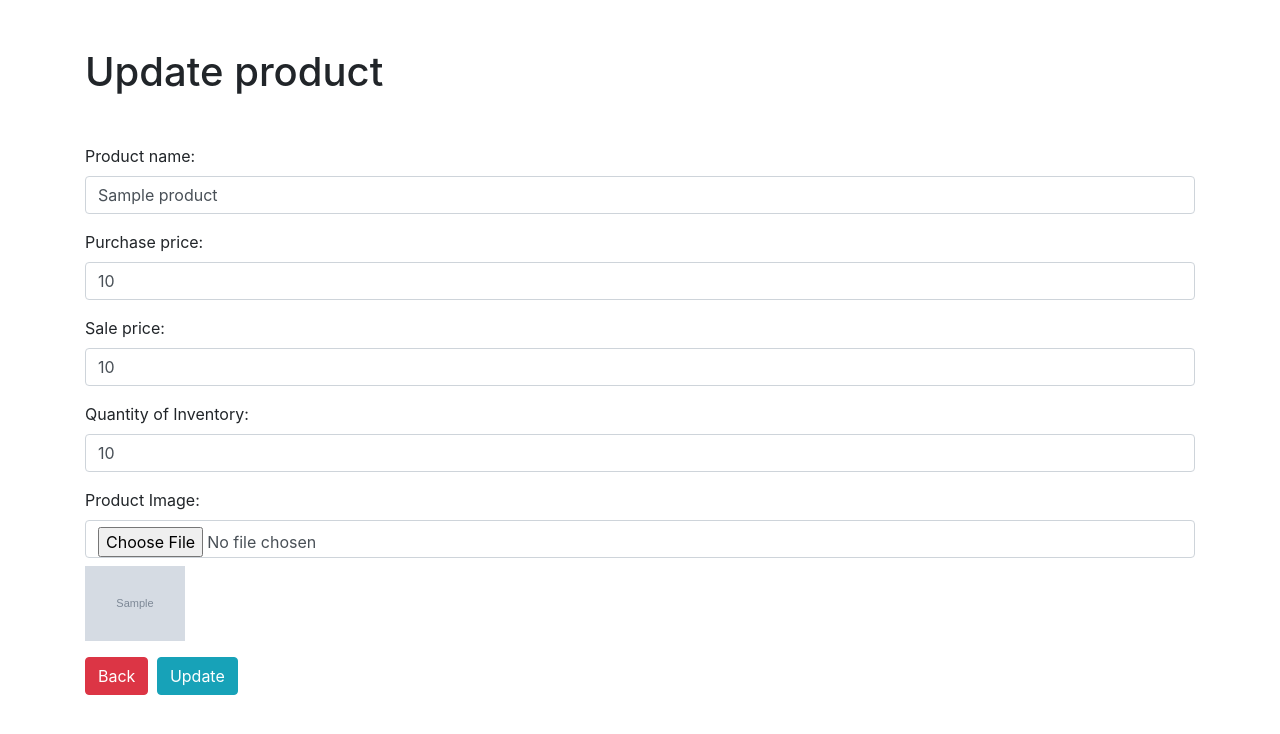
After one commit to it-francis-sangdoan/DjangoProductManager, a Django app: page /products/update/1/ in a window 1280 px wide. The commit adds this page. Shown: the top 734 px of the page. Run offline with Django 4.2, Linux system fonts and the light colour scheme; tables that the repository leaves empty hold one stand-in row (values such as "Sample post"); grey boxes marked "Sample" are stand-in pictures; some libraries are stand-ins or nearby versions.

Commit message:
fix(firebase_utils.py): change function name from upload_image_to_firebase to get_firebase_storage to improve clarity and reusability
feat(firebase_utils.py): add get_firebase_storage function to retrieve the Firebase storage instance for uploading files

fix(views.py): import redirect and messages from django.shortcuts and django.contrib respectively to fix missing imports

feat(views.py): add product_update view function to handle updating a product's information

feat(views.py): add product_delete view function to handle deleting a product

feat(product_add.html): create product_add.html template to handle adding a new product

feat(product_update.html): create product_update.html template to handle updating a product's information

feat(product_list.html): add links to edit and delete a product in the product_list.html template

```diff
--- a/product_management/products/urls.py
+++ b/product_management/products/urls.py
@@ -4,4 +4,6 @@ from . import views
 urlpatterns = [
     path('', views.product_list, name='product_list'),
     path('create/', views.product_create, name='product_create'),
+    path('update/<int:product_id>/', views.product_update, name='product_update'),
+    path('delete/<int:product_id>/', views.product_delete, name='product_delete'),
 ]
--- a/product_management/products/views.py
+++ b/product_management/products/views.py
@@ -1,5 +1,6 @@
-from django.shortcuts import render
+from django.shortcuts import render, redirect
 from .models import Product
+from django.contrib import messages
 from product_management.firebase_utils import upload_image_to_firebase
 
 def product_list(request):
@@ -27,4 +28,27 @@ def product_create(request):
         )
         product.save()
 
-    return render(request, 'products/add_product.html')
+    return render(request, 'products/product_add.html')
+
+def product_update(request, product_id):
+    product = Product.objects.get(id=product_id)
+    if request.method == 'POST':
+        product.name = request.POST.get('name')
+        product.price_purchase = float(request.POST.get('price_purchase'))
+        product.price_sale = float(request.POST.get('price_sale'))
+        product.quantity = int(request.POST.get('quantity'))
+
+        image = request.FILES['file']
+        formatted_filename = product.name.replace(" ", "_").lower()
+        file_url = upload_image_to_firebase(image, 'products', formatted_filename)
+        print(file_url)
+        product.image = file_url
+        product.save()
+
+    return render(request, 'products/product_update.html', {'product': product})
+
+def product_delete(request, product_id):
+    item_product = Product.objects.get(id=product_id)
+    item_product.delete()
+    messages.success(request, 'Product has been deleted successfully!')
+    return redirect("/products/")
--- a/product_management/templates/products/product_list.html
+++ b/product_management/templates/products/product_list.html
@@ -49,8 +49,8 @@
                             <td>{{product.quantity}}</td>
                             <td>{{product.quantity_sold}}</td>
                             <td>
-                                <a href="" class="btn btn-info btn-sm">Edit</a>
-                                <a href="" class="btn btn-danger btn-sm"
+                                <a href="/products/update/{{product.id}}/" class="btn btn-info btn-sm">Edit</a>
+                                <a href="/products/delete/{{product.id}}/" class="btn btn-danger btn-sm"
                                     onclick="return confirm('Are you sure you want to delete this product?')">Delete</a>
                             </td>
                         </tr>
--- /dev/null
+++ b/product_management/templates/products/product_update.html
@@ -0,0 +1,63 @@
+<!DOCTYPE html>
+<html lang="en">
+
+<head>
+    <meta charset="UTF-8">
+    <meta name="viewport" content="width=device-width, initial-scale=1.0">
+    <title>Products</title>
+    <link rel="stylesheet" href="https://maxcdn.bootstrapcdn.com/bootstrap/4.5.2/css/bootstrap.min.css">
+</head>
+
+<body>
+    <div class="mt-5">
+
+        <div class="container">
+            <h1 class="mb-5">Update product</h1>
+            <form method="post" action="/products/update/{{product.id}}/" enctype="multipart/form-data">
+                {% csrf_token %}
+                <div class="mb-3">
+                    <label for="name" class="form-label">Product name:</label>
+                    <input type="text" class="form-control" name="name" value="{{product.name}}" required>
+                </div>
+                <div class="mb-3">
+                    <label for="price_purchase" class="form-label">Purchase price:</label>
+                    <input type="number" step="0.01" class="form-control" name="price_purchase" value="{{product.price_purchase}}" required>
+                </div>
+                <div class="mb-3">
+                    <label for="price_sale" class="form-label">Sale price:</label>
+                    <input type="number" step="0.01" class="form-control" name="price_sale" value="{{product.price_sale}}" required>
+                </div>
+                <div class="mb-3">
+                    <label for="quantity" class="form-label">Quantity of Inventory:</label>
+                    <input type="number" class="form-control" name="quantity" value="{{product.quantity}}" required>
+                </div>
+                <div class="mb-3">
+                    <label for="file" class="form-label">Product Image:</label>
+                    <input type="file" class="form-control" name="file" id="file" onchange="previewImage(event)">
+                    <div class="mt-2">
+                        <img id="product-image-preview" src="{% if product.image %}{{ product.image }}{% endif %}" alt="{{ product.name }}" style="max-width: 100px; max-height: 100px;">
+                    </div>
+                </div>
+                <a href="/products/" class="btn btn-danger mr-1">Back</a>
+                <button type="submit" class="btn btn-info">Update</button>
+            </form>
+        </div>
+
+    </div>
+    <!-- Scripts for Bootstrap JS -->
+    <script src="https://ajax.googleapis.com/ajax/libs/jquery/3.5.1/jquery.min.js"></script>
+    <script src="https://cdnjs.cloudflare.com/ajax/libs/popper.js/1.16.0/umd/popper.min.js"></script>
+    <script src="https://maxcdn.bootstrapcdn.com/bootstrap/4.5.2/js/bootstrap.min.js"></script>
+    <script>
+        function previewImage(event) {
+            const reader = new FileReader();
+            reader.onload = function() {
+                const output = document.getElementById('product-image-preview');
+                output.src = reader.result;
+            };
+            reader.readAsDataURL(event.target.files[0]);
+        }
+    </script>
+</body>
+
+</html>
```
Also changed, not shown: product_management/product_management/firebase_utils.py (+5 -2 lines), product_management/templates/products/product_add.html (renamed from product_management/templates/products/add_product.html).
